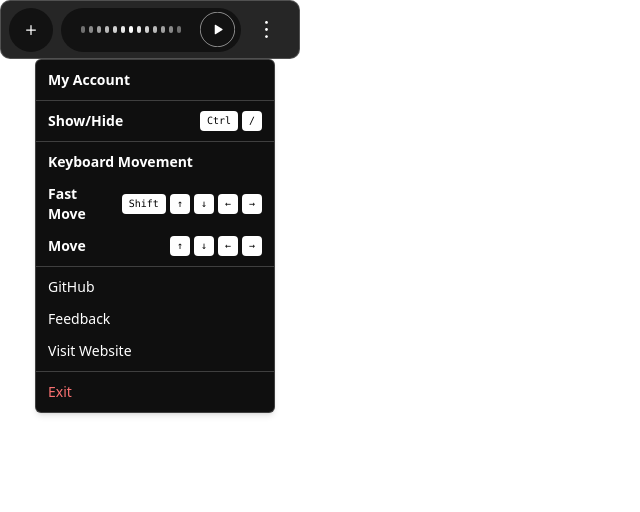
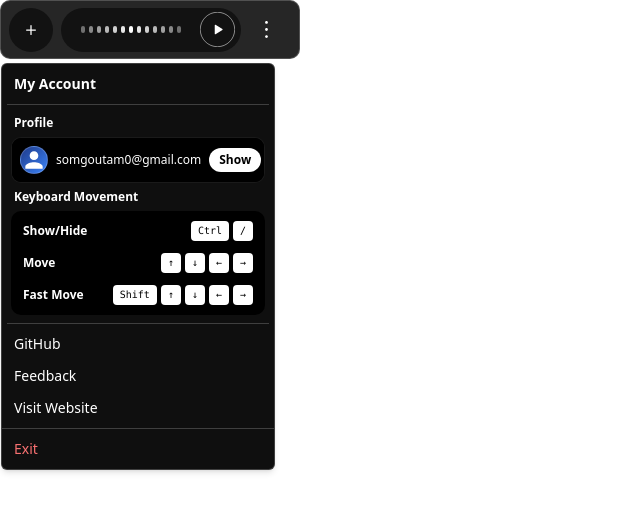
Before and after one commit to som2077/goplexaAI, a React (Vite) app in the folder app/: page / in a window 1280 px wide. Both pictures are taken after a click on the element 266 px from the left and 29 px from the top of the page. Shown: the top 512 px of the page, without its empty margins (0-640 px from the left). Built offline with nearby package versions, Linux system fonts and the light colour scheme.

Commit message:
fix/ui/maincard-setting

```diff
--- /dev/null
+++ b/app/src/components/GlareHover.jsx
@@ -0,0 +1,90 @@
+import { useRef } from 'react';
+
+const GlareHover = ({
+  width = "full",
+  height = "full",
+  background = '#000',
+  borderRadius = '10px',
+  borderColor = 'rgba(255, 255, 255, 0.1)',
+  children,
+  glareColor = '#ffffff',
+  glareOpacity = 0.5,
+  glareAngle = -45,
+  glareSize = 250,
+  transitionDuration = 650,
+  playOnce = false,
+  className = '',
+  style = {}
+}) => {
+  const hex = glareColor.replace('#', '');
+  let rgba = glareColor;
+  if (/^[\dA-Fa-f]{6}$/.test(hex)) {
+    const r = parseInt(hex.slice(0, 2), 16);
+    const g = parseInt(hex.slice(2, 4), 16);
+    const b = parseInt(hex.slice(4, 6), 16);
+    rgba = `rgba(${r}, ${g}, ${b}, ${glareOpacity})`;
+  } else if (/^[\dA-Fa-f]{3}$/.test(hex)) {
+    const r = parseInt(hex[0] + hex[0], 16);
+    const g = parseInt(hex[1] + hex[1], 16);
+    const b = parseInt(hex[2] + hex[2], 16);
+    rgba = `rgba(${r}, ${g}, ${b}, ${glareOpacity})`;
+  }
+
+  const overlayRef = useRef(null);
+
+  const animateIn = () => {
+    const el = overlayRef.current;
+    if (!el) return;
+
+    el.style.transition = 'none';
+    el.style.backgroundPosition = '-100% -100%, 0 0';
+    el.style.transition = `${transitionDuration}ms ease`;
+    el.style.backgroundPosition = '100% 100%, 0 0';
+  };
+
+  const animateOut = () => {
+    const el = overlayRef.current;
+    if (!el) return;
+
+    if (playOnce) {
+      el.style.transition = 'none';
+      el.style.backgroundPosition = '-100% -100%, 0 0';
+    } else {
+      el.style.transition = `${transitionDuration}ms ease`;
+      el.style.backgroundPosition = '-100% -100%, 0 0';
+    }
+  };
+
+  const overlayStyle = {
+    position: 'absolute',
+    inset: 0,
+    background: `linear-gradient(${glareAngle}deg,
+        hsla(0,0%,0%,0) 60%,
+        ${rgba} 70%,
+        hsla(0,0%,0%,0) 100%)`,
+    backgroundSize: `${glareSize}% ${glareSize}%, 100% 100%`,
+    backgroundRepeat: 'no-repeat',
+    backgroundPosition: '-100% -100%, 0 0',
+    pointerEvents: 'none'
+  };
+
+  return (
+    <div
+      className={`relative grid place-items-center overflow-hidden border cursor-pointer ${className}`}
+      style={{
+        width,
+        height,
+        background,
+        borderRadius,
+        borderColor,
+        ...style
+      }}
+      onMouseEnter={animateIn}
+      onMouseLeave={animateOut}>
+      <div ref={overlayRef} style={overlayStyle} />
+      {children}
+    </div>
+  );
+};
+
+export default GlareHover;
--- a/app/src/components/MainCard.jsx
+++ b/app/src/components/MainCard.jsx
@@ -5,6 +5,7 @@
 // It manages window dragging, settings, and navigation to content analysis
 
 import React, { useEffect, useRef, useState } from "react";
+import GlareHover from "./GlareHover";
 import New from "../features/New";
 import AudioWaveform from "../features/AudioWaveform";
 import moreWhiteIcon from "../assets/more_white.svg";
@@ -178,14 +179,45 @@ const Maincard = () => {
                 </button>
               </DropdownMenuTrigger>
               <DropdownMenuContent
-                className="w-60 bg-[#0f0f0f] border-white/20 text-white mt-4 "
+                className="bg-[#0f0f0f] border-white/20 text-white mt-5 w-[274px]  "
                 align="end"
                 sideOffset={5}
               >
                 <DropdownMenuLabel className="text-white font-semibold select-none">
                   My Account
                 </DropdownMenuLabel>
-                <DropdownMenuSeparator className="bg-white/20" />
+                <DropdownMenuSeparator className="bg-white/20 mx-[1px]" />
+
+                <DropdownMenuLabel className="text-white text-xs font-semibold select-none">
+                  Profile
+                </DropdownMenuLabel>
+
+                <GlareHover className="mx-[5px] ">
+                  <div className=" bg-black select-none gap-2  z-1 p-2 flex items-center justify-between">
+                    <div className="flex items-center ">
+                      <div className="w-7 h-7 rounded-full bg-gradient-to-br from-blue-900 to-blue-500 flex items-center justify-center border border-white/20">
+                        <svg
+                          className="w-10 h-10 text-white"
+                          viewBox="0 0 24 24"
+                          fill="currentColor"
+                        >
+                          <path d="M12 12c2.21 0 4-1.79 4-4s-1.79-4-4-4-4 1.79-4 4 1.79 4 4 4zm0 2c-2.67 0-8 1.34-8 4v2h16v-2c0-2.66-5.33-4-8-4z" />
+                        </svg>
+                      </div>
+                    </div>
+                    <span className="text-xs">somgoutam0@gmail.com</span>
+                    <button className="bg-white hover:bg-gray-200 text-black text-xs font-semibold py-1 cursor-pointer px-[10px] rounded-full">
+                      Show
+                    </button>
+                  </div>
+                </GlareHover>
+
+                {/* Keyboard Movement Instructions */}
+                <DropdownMenuLabel className="text-white text-xs font-semibold select-none">
+                  Keyboard Movement
+                </DropdownMenuLabel>
+
+                <div className=" bg-black  rounded-[10px] mx-[5px] p-1 mb-2 ">
                   {/* Window Control */}
                   <DropdownMenuLabel
                     className="text-white flex items-center justify-between select-none"
@@ -197,23 +229,27 @@ const Maincard = () => {
                       }
                     }}
                   >
-                  <span>Show/Hide</span>
+                    <span className="text-xs">Show/Hide</span>
                     <div className="ml-2 flex gap-1">
                       <Kbd className="bg-white text-black">Ctrl</Kbd>
                       <Kbd className="bg-white text-black">/</Kbd>
                     </div>
                   </DropdownMenuLabel>
 
-                <DropdownMenuSeparator className="bg-white/20" />
-
-                {/* Keyboard Movement Instructions */}
-                <DropdownMenuLabel className="text-white font-semibold select-none">
-                  Keyboard Movement
+                  {/* Normal Move with Arrow Keys */}
+                  <DropdownMenuLabel className="text-white flex items-center justify-between select-none">
+                    <span className="text-xs">Move</span>
+                    <div className="ml-2 flex gap-1">
+                      <Kbd className="bg-white text-black">↑</Kbd>
+                      <Kbd className="bg-white text-black">↓</Kbd>
+                      <Kbd className="bg-white text-black">←</Kbd>
+                      <Kbd className="bg-white text-black">→</Kbd>
+                    </div>
                   </DropdownMenuLabel>
 
                   {/* Fast Move with Shift + Arrow Keys */}
                   <DropdownMenuLabel className="text-white flex items-center justify-between select-none">
-                  <span>Fast Move</span>
+                    <span className="text-xs">Fast Move</span>
                     <div className="ml-2 flex gap-1">
                       <Kbd className="bg-white text-black">Shift</Kbd>
                       <Kbd className="bg-white text-black">↑</Kbd>
@@ -222,19 +258,9 @@ const Maincard = () => {
                       <Kbd className="bg-white text-black">→</Kbd>
                     </div>
                   </DropdownMenuLabel>
+                </div>
 
-                {/* Normal Move with Arrow Keys */}
-                <DropdownMenuLabel className="text-white flex items-center justify-between select-none">
-                  <span>Move</span>
-                  <div className="ml-2 flex gap-1">
-                    <Kbd className="bg-white text-black">↑</Kbd>
-                    <Kbd className="bg-white text-black">↓</Kbd>
-                    <Kbd className="bg-white text-black">←</Kbd>
-                    <Kbd className="bg-white text-black">→</Kbd>
-                  </div>
-                </DropdownMenuLabel>
-
-                <DropdownMenuSeparator className="bg-white/20" />
+                <DropdownMenuSeparator className="bg-white/20 mx-[1px]" />
                 {/* // GitHub */}
                 <DropdownMenuItem
                   className="text-white hover:bg-white/10 cursor-pointer"
```
Also changed, not shown: app/components.json. Lines whose indentation alone changed are shown as unchanged.
